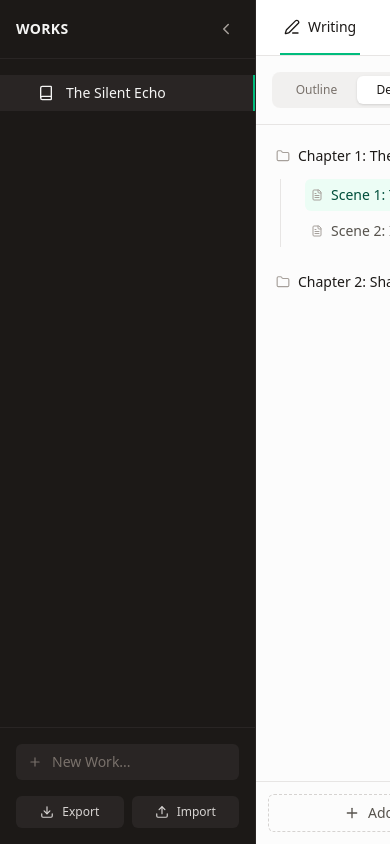
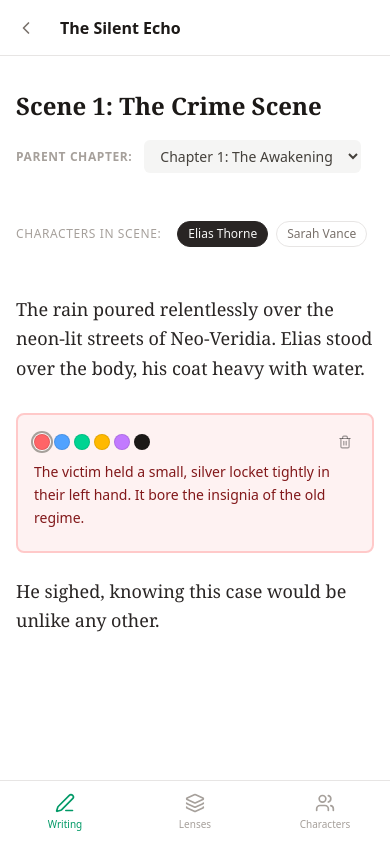
Before and after one commit to LouisAnnGemini/lenswriter, a React (Vite) app: page / in a window 390 px wide. Built offline with nearby package versions, Linux system fonts and the light colour scheme.

Commit message:
feat: Implement mobile responsiveness and sidebar toggling
Adds a mobile navigation toggle to the sidebar and editor panels, improving usability on smaller screens. Adjusts layout for better responsiveness across different device sizes.

```diff
--- a/src/App.tsx
+++ b/src/App.tsx
@@ -8,16 +8,16 @@ import { LensesTab } from './components/LensesTab';
 import { CharactersTab } from './components/CharactersTab';
 import { Minimize2 } from 'lucide-react';
 
-function MainContent() {
+function MainContent({ mobileOpen, setMobileOpen }: { mobileOpen: boolean, setMobileOpen: (open: boolean) => void }) {
   const { state, dispatch } = useStore();
 
   return (
-    <div className="flex-1 flex flex-col h-screen overflow-hidden bg-white">
-      <TopNav />
+    <div className="flex-1 flex flex-col h-screen overflow-hidden bg-white relative">
+      <TopNav setMobileOpen={setMobileOpen} />
       <div className="flex-1 flex overflow-hidden">
         {state.activeTab === 'writing' && (
           <>
-            <OutlinePanel />
+            <OutlinePanel setMobileOpen={setMobileOpen} />
             <EditorPanel />
           </>
         )}
@@ -39,11 +39,13 @@ function MainContent() {
 }
 
 export default function App() {
+  const [mobileOpen, setMobileOpen] = React.useState(false);
+
   return (
     <StoreProvider>
       <div className="flex h-screen w-full overflow-hidden font-sans text-stone-900 bg-stone-900 selection:bg-emerald-200 selection:text-emerald-900">
-        <Sidebar />
-        <MainContent />
+        <Sidebar mobileOpen={mobileOpen} setMobileOpen={setMobileOpen} />
+        <MainContent mobileOpen={mobileOpen} setMobileOpen={setMobileOpen} />
       </div>
     </StoreProvider>
   );
--- a/src/components/EditorPanel.tsx
+++ b/src/components/EditorPanel.tsx
@@ -1,6 +1,6 @@
 import React, { useState, useEffect, useRef } from 'react';
 import { useStore } from '../store/StoreContext';
-import { AlignLeft, Highlighter, Trash2, Maximize2, Minimize2, MoreVertical, Link as LinkIcon, Copy, Check } from 'lucide-react';
+import { AlignLeft, Highlighter, Trash2, Maximize2, Minimize2, MoreVertical, Link as LinkIcon, Copy, Check, ChevronLeft } from 'lucide-react';
 import { cn } from '../lib/utils';
 
 const LENS_COLORS = {
@@ -49,7 +49,7 @@ export function EditorPanel() {
 
   if (!document) {
     return (
-      <div className="flex-1 flex flex-col items-center justify-center text-stone-400 bg-white">
+      <div className="hidden md:flex flex-1 flex-col items-center justify-center text-stone-400 bg-white">
         <AlignLeft size={48} className="mb-4 opacity-20" />
         <p>Select a chapter or scene to start writing.</p>
       </div>
@@ -117,8 +117,11 @@ export function EditorPanel() {
   }
 
   return (
-    <div className="flex-1 flex flex-col bg-white overflow-hidden relative">
-      <div className="flex-1 overflow-y-auto px-8 py-12 lg:px-24 xl:px-48">
+    <div className={cn(
+      "flex-1 flex flex-col bg-white overflow-hidden relative transition-all duration-300",
+      !activeDocId ? "hidden md:flex" : "flex"
+    )}>
+      <div className="flex-1 overflow-y-auto px-4 py-8 md:px-8 md:py-12 lg:px-24 xl:px-48 pb-32 md:pb-12">
         <div className="max-w-3xl mx-auto">
           <div className="flex items-center justify-between mb-4">
             <input
@@ -131,7 +134,7 @@ export function EditorPanel() {
                   dispatch({ type: 'UPDATE_CHAPTER', payload: { id: activeDocId, title: e.target.value } });
                 }
               }}
-              className="flex-1 text-4xl font-serif font-semibold text-stone-900 outline-none placeholder:text-stone-300 bg-transparent"
+              className="flex-1 text-2xl md:text-4xl font-serif font-semibold text-stone-900 outline-none placeholder:text-stone-300 bg-transparent whitespace-normal break-words"
               placeholder="Untitled..."
             />
             {isScene ? (
@@ -230,10 +233,9 @@ export function EditorPanel() {
                         return (
                           <div key={scene.id} className="flex items-start space-x-3">
                             <span className="text-xs font-mono text-stone-500 bg-stone-200 px-1.5 py-0.5 rounded mt-0.5 shrink-0">{sceneIndex}</span>
-                            <input
-                              type="text"
+                            <AutoResizeTextarea
                               value={scene.characterNotes?.[charId] || ''}
-                              onChange={(e) => dispatch({ type: 'UPDATE_SCENE_CHARACTER_NOTE', payload: { sceneId: scene.id, characterId: charId, note: e.target.value } })}
+                              onChange={(e: any) => dispatch({ type: 'UPDATE_SCENE_CHARACTER_NOTE', payload: { sceneId: scene.id, characterId: charId, note: e.target.value } })}
                               placeholder={`Notes for ${char.name} in this scene...`}
                               className="flex-1 bg-transparent text-sm text-stone-700 outline-none border-b border-transparent focus:border-emerald-300 transition-colors"
                             />
--- a/src/components/OutlinePanel.tsx
+++ b/src/components/OutlinePanel.tsx
@@ -4,14 +4,14 @@ import { DragDropContext, Droppable, Draggable, DropResult } from '@hello-pangea
 import { FileText, Folder, GripVertical, Plus, Trash2 } from 'lucide-react';
 import { cn } from '../lib/utils';
 
-export function OutlinePanel() {
+export function OutlinePanel({ setMobileOpen }: { setMobileOpen?: (open: boolean) => void }) {
   const { state, dispatch } = useStore();
   const [viewMode, setViewMode] = useState<'outline' | 'default' | 'scenes'>('default');
 
   if (state.focusMode) return null;
 
   const activeWorkId = state.activeWorkId;
-  if (!activeWorkId) return <div className="w-64 border-r border-stone-200 bg-stone-50 p-4 text-stone-500 text-sm">Select a work</div>;
+  if (!activeWorkId) return <div className="w-full md:w-64 border-r border-stone-200 bg-stone-50 p-4 text-stone-500 text-sm">Select a work</div>;
 
   const chapters = state.chapters.filter(c => c.workId === activeWorkId).sort((a, b) => a.order - b.order);
   const scenes = state.scenes.filter(s => chapters.some(c => c.id === s.chapterId));
@@ -55,7 +55,10 @@ export function OutlinePanel() {
   };
 
   return (
-    <div className="w-72 border-r border-stone-200 bg-stone-50/50 flex flex-col h-full">
+    <div className={cn(
+      "border-r border-stone-200 bg-stone-50/50 flex flex-col h-full transition-all duration-300",
+      state.activeDocumentId ? "hidden md:flex w-72" : "w-full md:w-72"
+    )}>
       <div className="p-4 border-b border-stone-200">
         <div className="flex bg-stone-200/50 p-1 rounded-lg">
           {(['outline', 'default', 'scenes'] as const).map(mode => (
@@ -98,8 +101,11 @@ export function OutlinePanel() {
                           </div>
                           <Folder size={14} className="mr-2 text-stone-400" />
                           <span
-                            className="flex-1 truncate cursor-pointer"
-                            onClick={() => dispatch({ type: 'SET_ACTIVE_DOCUMENT', payload: chapter.id })}
+                            className="flex-1 cursor-pointer whitespace-normal break-words text-xs md:text-sm"
+                            onClick={() => {
+                              dispatch({ type: 'SET_ACTIVE_DOCUMENT', payload: chapter.id });
+                              setMobileOpen?.(false);
+                            }}
                           >
                             {chapter.title}
                           </span>
@@ -129,13 +135,16 @@ export function OutlinePanel() {
                       "flex items-center justify-between p-2 rounded-md text-sm font-medium group cursor-pointer",
                       state.activeDocumentId === chapter.id ? "bg-emerald-50 text-emerald-900" : "text-stone-900 hover:bg-stone-100"
                     )}
-                    onClick={() => dispatch({ type: 'SET_ACTIVE_DOCUMENT', payload: chapter.id })}
+                    onClick={() => {
+                      dispatch({ type: 'SET_ACTIVE_DOCUMENT', payload: chapter.id });
+                      setMobileOpen?.(false);
+                    }}
                   >
-                    <div className="flex items-center">
-                      <Folder size={14} className="mr-2 text-stone-400" />
-                      <span className="truncate">{chapter.title}</span>
+                    <div className="flex items-center flex-1 min-w-0">
+                      <Folder size={14} className="mr-2 text-stone-400 shrink-0" />
+                      <span className="whitespace-normal break-words text-xs md:text-sm">{chapter.title}</span>
                     </div>
-                    <div className="flex items-center space-x-1">
+                    <div className="flex items-center space-x-1 shrink-0 ml-2">
                       <button
                         onClick={(e) => { e.stopPropagation(); addScene(chapter.id); }}
                         className="opacity-0 group-hover:opacity-100 p-1 hover:bg-stone-200 rounded text-stone-50"
@@ -154,15 +163,18 @@ export function OutlinePanel() {
                     {scenes.filter(s => s.chapterId === chapter.id).sort((a, b) => a.order - b.order).map(scene => (
                       <div
                         key={scene.id}
-                        onClick={() => dispatch({ type: 'SET_ACTIVE_DOCUMENT', payload: scene.id })}
+                        onClick={() => {
+                          dispatch({ type: 'SET_ACTIVE_DOCUMENT', payload: scene.id });
+                          setMobileOpen?.(false);
+                        }}
                         className={cn(
                           "flex items-center justify-between p-1.5 rounded-md text-sm cursor-pointer transition-colors group/scene",
                           state.activeDocumentId === scene.id ? "bg-emerald-50 text-emerald-900 font-medium" : "text-stone-600 hover:bg-stone-100"
                         )}
                       >
-                        <div className="flex items-center truncate">
-                          <FileText size={12} className="mr-2 text-stone-400" />
-                          <span className="truncate">{scene.title}</span>
+                        <div className="flex items-center flex-1 min-w-0">
+                          <FileText size={12} className="mr-2 text-stone-400 shrink-0" />
+                          <span className="whitespace-normal break-words text-xs md:text-sm">{scene.title}</span>
                         </div>
                         <button
                           onClick={(e) => { e.stopPropagation(); if(confirm('Delete this scene?')) dispatch({ type: 'DELETE_SCENE', payload: scene.id }); }}
@@ -226,8 +238,11 @@ export function OutlinePanel() {
                                     {chapIndexNum}-{sceneIndexNum}
                                   </span>
                                   <span
-                                    className="flex-1 truncate cursor-pointer"
-                                    onClick={() => dispatch({ type: 'SET_ACTIVE_DOCUMENT', payload: scene.id })}
+                                    className="flex-1 cursor-pointer whitespace-normal break-words text-xs md:text-sm"
+                                    onClick={() => {
+                                      dispatch({ type: 'SET_ACTIVE_DOCUMENT', payload: scene.id });
+                                      setMobileOpen?.(false);
+                                    }}
                                   >
                                     {scene.title}
                                   </span>
--- a/src/components/Sidebar.tsx
+++ b/src/components/Sidebar.tsx
@@ -1,10 +1,10 @@
 import React, { useState } from 'react';
 import { useStore } from '../store/StoreContext';
-import { Book, Plus, ChevronLeft, ChevronRight, Download, Upload, Trash2, Edit2, GripVertical, Check, X } from 'lucide-react';
+import { Book, Plus, ChevronLeft, ChevronRight, Download, Upload, Trash2, Edit2, GripVertical, Check, X, Menu } from 'lucide-react';
 import { DragDropContext, Droppable, Draggable, DropResult } from '@hello-pangea/dnd';
 import { cn } from '../lib/utils';
 
-export function Sidebar() {
+export function Sidebar({ mobileOpen, setMobileOpen }: { mobileOpen?: boolean, setMobileOpen?: (open: boolean) => void }) {
   const { state, dispatch } = useStore();
   const [collapsed, setCollapsed] = useState(false);
   const [newWorkTitle, setNewWorkTitle] = useState('');
@@ -73,17 +73,34 @@ export function Sidebar() {
   };
 
   return (
+    <>
+      {/* Mobile Overlay */}
+      {mobileOpen && (
+        <div
+          className="fixed inset-0 bg-black/50 z-40 md:hidden"
+          onClick={() => setMobileOpen?.(false)}
+        />
+      )}
+
       <div className={cn(
-      "h-screen bg-stone-900 text-stone-300 flex flex-col transition-all duration-300 border-r border-stone-800",
-      collapsed ? "w-16" : "w-64"
+        "h-screen bg-stone-900 text-stone-300 flex flex-col transition-all duration-300 border-r border-stone-800 z-50",
+        collapsed ? "w-16" : "w-64",
+        "fixed md:relative", // Fixed on mobile, relative on desktop
+        mobileOpen ? "translate-x-0" : "-translate-x-full md:translate-x-0" // Slide in on mobile
       )}>
         <div className="p-4 flex items-center justify-between border-b border-stone-800">
           {!collapsed && <span className="font-semibold text-stone-100 tracking-wide uppercase text-sm">Works</span>}
           <button
             onClick={() => setCollapsed(!collapsed)}
-          className="p-1 hover:bg-stone-800 rounded-md text-stone-400 hover:text-stone-100 transition-colors"
+            className="p-1 hover:bg-stone-800 rounded-md text-stone-400 hover:text-stone-100 transition-colors hidden md:block"
           >
             {collapsed ? <ChevronRight size={18} /> : <ChevronLeft size={18} />}
+          </button>
+          <button
+            onClick={() => setMobileOpen?.(false)}
+            className="p-1 hover:bg-stone-800 rounded-md text-stone-400 hover:text-stone-100 transition-colors md:hidden"
+          >
+            <X size={18} />
           </button>
         </div>
 
@@ -115,7 +132,10 @@ export function Sidebar() {
 
                         <div
                           className="flex-1 flex items-center min-w-0 cursor-pointer"
-                          onClick={() => dispatch({ type: 'SET_ACTIVE_WORK', payload: work.id })}
+                          onClick={() => {
+                            dispatch({ type: 'SET_ACTIVE_WORK', payload: work.id });
+                            setMobileOpen?.(false);
+                          }}
                         >
                           <Book size={16} className={cn("shrink-0", collapsed ? "mx-auto" : "mr-3")} />
                           {!collapsed && (
@@ -221,5 +241,6 @@ export function Sidebar() {
         </div>
       )}
     </div>
+    </>
   );
 }
--- a/src/components/TopNav.tsx
+++ b/src/components/TopNav.tsx
@@ -1,9 +1,9 @@
 import React from 'react';
 import { useStore } from '../store/StoreContext';
-import { Edit3, Layers, Users, Maximize2, Minimize2 } from 'lucide-react';
+import { Edit3, Layers, Users, Maximize2, Minimize2, Menu, ChevronLeft } from 'lucide-react';
 import { cn } from '../lib/utils';
 
-export function TopNav() {
+export function TopNav({ setMobileOpen }: { setMobileOpen?: (open: boolean) => void }) {
   const { state, dispatch } = useStore();
 
   if (state.focusMode) return null;
@@ -15,8 +15,27 @@ export function TopNav() {
   ] as const;
 
   return (
-    <div className="h-14 border-b border-stone-200 bg-white flex items-center justify-between px-6">
-      <div className="flex space-x-8 h-full">
+    <>
+      {/* Desktop Top Nav */}
+      <div className="h-14 border-b border-stone-200 bg-white flex items-center justify-between px-4 md:px-6 shrink-0">
+        <div className="flex items-center">
+          {state.activeTab === 'writing' && state.activeDocumentId ? (
+            <button
+              className="md:hidden mr-4 p-2 -ml-2 text-stone-500 hover:bg-stone-100 rounded-md"
+              onClick={() => dispatch({ type: 'SET_ACTIVE_DOCUMENT', payload: null })}
+            >
+              <ChevronLeft size={20} />
+            </button>
+          ) : (
+            <button
+              className="md:hidden mr-4 p-2 -ml-2 text-stone-500 hover:bg-stone-100 rounded-md"
+              onClick={() => setMobileOpen?.(true)}
+            >
+              <Menu size={20} />
+            </button>
+          )}
+
+          <div className="hidden md:flex space-x-8 h-full">
             {tabs.map(tab => (
               <button
                 key={tab.id}
@@ -33,16 +52,40 @@ export function TopNav() {
               </button>
             ))}
           </div>
+          <div className="md:hidden font-semibold text-stone-900">
+            {state.works.find(w => w.id === state.activeWorkId)?.title || 'LensWriter'}
+          </div>
+        </div>
 
         <div className="flex items-center space-x-4">
           <button
             onClick={() => dispatch({ type: 'TOGGLE_FOCUS_MODE' })}
-          className="p-2 text-stone-400 hover:text-stone-600 hover:bg-stone-100 rounded-md transition-colors"
+            className="p-2 text-stone-400 hover:text-stone-600 hover:bg-stone-100 rounded-md transition-colors hidden md:block"
             title="Toggle Focus Mode"
           >
             {state.focusMode ? <Minimize2 size={18} /> : <Maximize2 size={18} />}
           </button>
         </div>
       </div>
+
+      {/* Mobile Bottom Nav */}
+      <div className="md:hidden fixed bottom-0 left-0 right-0 h-16 bg-white border-t border-stone-200 flex items-center justify-around z-30 pb-safe">
+        {tabs.map(tab => (
+          <button
+            key={tab.id}
+            onClick={() => dispatch({ type: 'SET_ACTIVE_TAB', payload: tab.id })}
+            className={cn(
+              "flex flex-col items-center justify-center w-full h-full space-y-1",
+              state.activeTab === tab.id
+                ? "text-emerald-600"
+                : "text-stone-400"
+            )}
+          >
+            <tab.icon size={20} />
+            <span className="text-[10px] font-medium">{tab.label}</span>
+          </button>
+        ))}
+      </div>
+    </>
   );
 }
```
Also changed, not shown: src/components/CharactersTab.tsx (+16 -6 lines), src/components/LensesTab.tsx (+11 -11 lines), 1 other file (tests, documents, lock files or other folders). Lines whose indentation alone changed are shown as unchanged.
